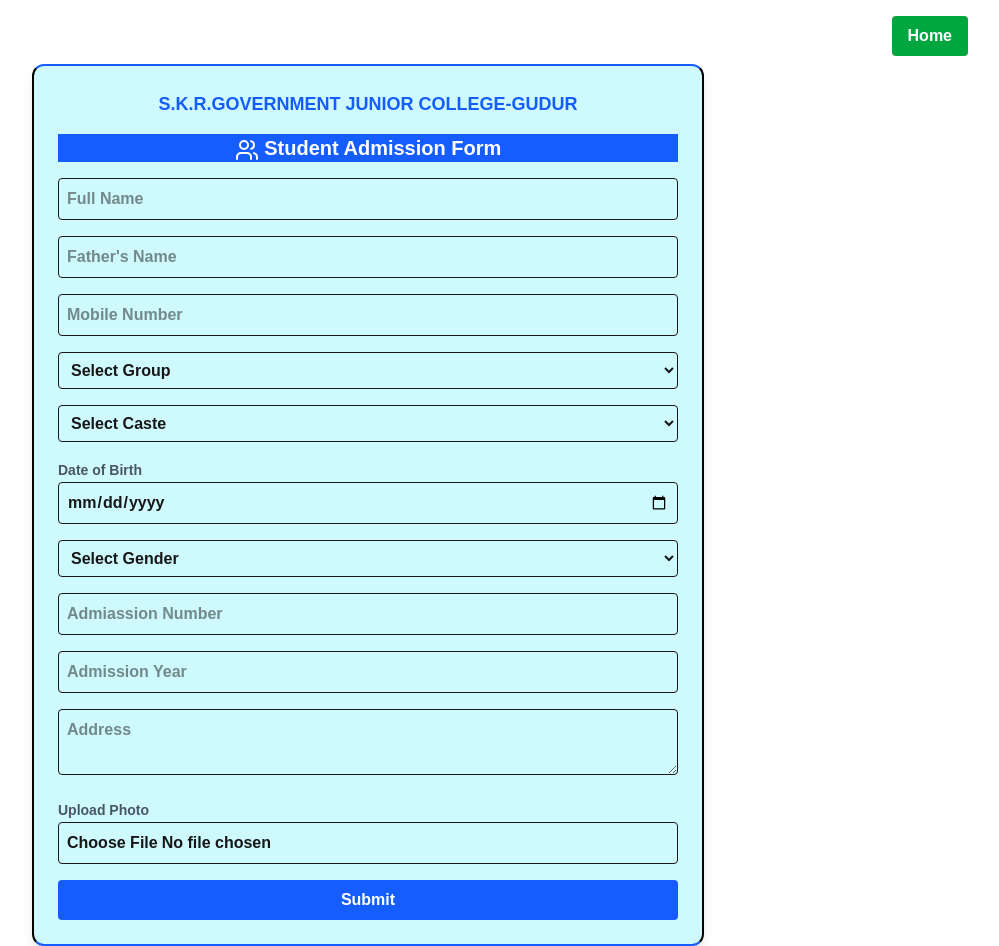
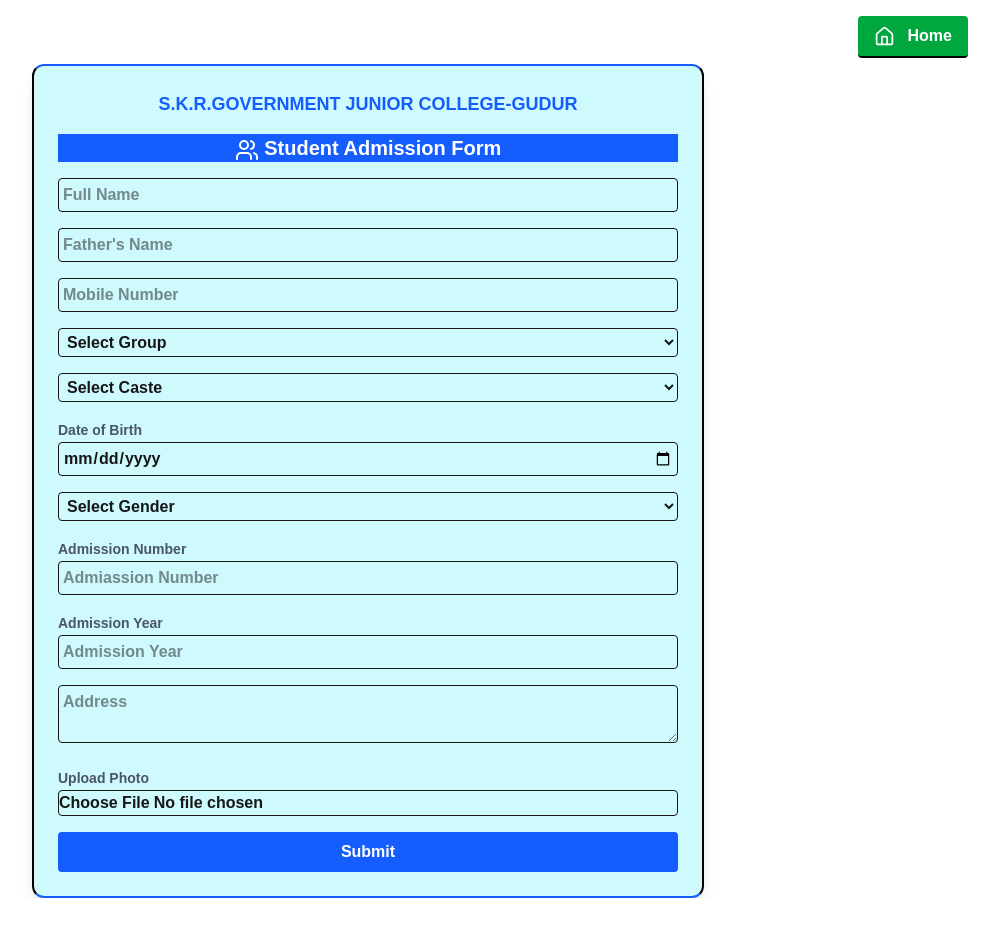
Before and after one commit to venkat-sujana/SmartEdu, a Next.js app: page /register in a window 1280 px wide. Shown: the whole page, without its empty margins (272-1271 px from the left). After the commit the page ends 898 px from the top, so only its background shows below. Built offline with nearby package versions, Linux system fonts and the light colour scheme.

Commit message:
colors added to dashboard

```diff
--- a/app/dashboard/page.js
+++ b/app/dashboard/page.js
@@ -125,7 +125,7 @@ export default function GroupDashboard() {
     const totalCount = data.reduce((sum, item) => sum + item.count, 0);
     return (
       <div className="mb-10 border shadow rounded-lg p-4 bg-white">
-        <h3 className="text-lg font-semibold text-center mb-4">{title}</h3>
+        <h3 className="text-lg font-semibold text-center mb-4"><Users className="inline mr-2 " />{title}</h3>
 
         {data.length === 0 ? (
           <p className="text-center text-red-500 font-medium">No data found</p>
@@ -156,7 +156,7 @@ export default function GroupDashboard() {
                       </td>
                     </tr>
                   ))}
-                  <tr className="font-semibold bg-gray-100 border-t">
+                  <tr className="font-semibold bg-blue-100 border-t">
                     <td
                       className="border px-4 py-2 text-center font-bold"
                       colSpan={2}
@@ -171,14 +171,14 @@ export default function GroupDashboard() {
             <div className="flex justify-end space-x-2 mt-2 print:hidden">
               <button
                 onClick={() => exportToPDF(title, data)}
-                className="bg-red-500 hover:bg-red-600 text-white px-3 py-1 font-bold rounded cursor-pointer"
+                className="bg-red-500 hover:bg-red-600 text-white px-3 py-1 font-bold rounded cursor-pointer border-b-black border-b-2"
               >
                 <FileDown className="mr-2 inline" size={16} />
                 Export to PDF
               </button>
               <button
                 onClick={() => exportToExcel(title, data)}
-                className="bg-green-500 hover:bg-green-600 text-white px-3 py-1 font-bold rounded cursor-pointer"
+                className="bg-green-500 hover:bg-green-600 text-white px-3 py-1 font-bold rounded cursor-pointer border-b-black border-b-2"
               >
                 <FileSpreadsheet className="mr-2 inline" size={16} />
                 Export to Excel
@@ -199,12 +199,12 @@ export default function GroupDashboard() {
   return (
     <div className="p-6 max-w-6xl mx-auto space-y-8">
       <Link href="/register">
-        <button className="bg-blue-600 text-white px-4 py-2 rounded font-bold hover:bg-blue-700 transition cursor-pointer">
-          Register
+        <button className="bg-blue-600 text-white px-4 py-2 rounded font-bold hover:bg-blue-700 transition cursor-pointer border-b-black border-b-2">
+          <Plus className="mr-2 inline" size={18} />Register
         </button>
       </Link>
-      <h2 className="text-xl font-bold text-center print:text-left ">
-        <Users className="mr-1 inline" size={20} /> Admissions Enrolled as on{" "}
+      <h2 className="text-xl font-bold text-center print:text-left bg-amber-100 border-2 border-b-black border-b-2 p-4 rounded-lg mt-2">
+        <Users className="mr-1 inline" size={25} color="green" /> Admissions Enrolled as on{" "}
         {currentDate}
       </h2>
       {renderTable("Date-Wise Enrollment", dateWiseCounts)}
@@ -216,7 +216,7 @@ export default function GroupDashboard() {
       <div className="flex justify-end">
         <button
           onClick={() => window.print()}
-          className="bg-purple-600 hover:bg-purple-700 text-white px-4 py-2 font-bold rounded print:hidden cursor-pointer"
+          className="bg-purple-600 hover:bg-purple-700 text-white px-4 py-2 font-bold rounded print:hidden cursor-pointer border-b-black border-b-2"
         >
           <Printer className="mr-2 inline" size={16} />
           Print All Tables
--- a/app/register/page.js
+++ b/app/register/page.js
@@ -1,7 +1,7 @@
 "use client";
 import { useState } from "react";
 import Link from "next/link";
-import { Users } from "lucide-react";
+import { Users,Home } from "lucide-react";
 
 import toast from "react-hot-toast";
 
@@ -92,8 +92,17 @@ export default function RegisterPage() {
     <div className="relative">
       <Link href="/">
         {/* Dashboard Button */}
-        <button className="bg-green-600 text-white px-4 py-2 mb-4 font-bold  rounded absolute top-4 right-10 hover:bg-blue-700 transition cursor-pointer">
-          Home
+        <button className="bg-green-600
+         text-white
+         px-4 py-2 mb-4
+         font-bold
+         rounded absolute top-4
+          right-10 hover:bg-blue-700
+          transition cursor-pointer
+           border-b-black
+           border-b-2"
+           >
+         <Home className="inline mr-2" size={21} /> Home
         </button>
       </Link>
       &nbsp;
@@ -138,7 +147,7 @@ export default function RegisterPage() {
             value={formData.name}
             onChange={handleChange}
             placeholder="Full Name"
-            className="w-full p-2 border rounded font-bold"
+            className="w-full p-1 border rounded font-bold"
             required
           />
           <input
@@ -146,7 +155,7 @@ export default function RegisterPage() {
             value={formData.fatherName}
             onChange={handleChange}
             placeholder="Father's Name"
-            className="w-full p-2 border rounded font-bold"
+            className="w-full p-1 border rounded font-bold"
             required
           />
 
@@ -155,7 +164,7 @@ export default function RegisterPage() {
             value={formData.mobile}
             onChange={handleChange}
             placeholder="Mobile Number"
-            className="w-full p-2 border rounded font-bold"
+            className="w-full p-1 border rounded font-bold"
             required
           />
 
@@ -163,7 +172,7 @@ export default function RegisterPage() {
             name="group"
             value={formData.group}
             onChange={handleChange}
-            className="w-full p-2 border rounded font-bold"
+            className="w-full p-1 border rounded font-bold"
             required
           >
             <option value="">Select Group</option>
@@ -181,23 +190,24 @@ export default function RegisterPage() {
             name="caste"
             value={formData.caste}
             onChange={handleChange}
-            className="w-full p-2 border rounded"
+            className="w-full p-1 border rounded"
             required
           >
             <option value="">Select Caste</option>
             <option value="OC">OC</option>
+            <option value="OBC">OBC</option>
             <option value="BC-E">BC</option>
             <option value="BC-A">BC-A</option>
             <option value="BC-B">BC-B</option>
             <option value="BC-C">BC-C</option>
             <option value="BC-D">BC-D</option>
             <option value="BC-E">BC-E</option>
-            <option value="BC-E">BC</option>
-            <option value="BC-E">SC-A</option>
-            <option value="BC-E">SC-B</option>
-            <option value="SC">SC-C</option>
+            <option value="SC">SC</option>
+            <option value="SC-A">SC-A</option>
+            <option value="SC_B">SC-B</option>
+            <option value="SC-C">SC-C</option>
             <option value="ST">ST</option>
-            <option value="Others">Others</option>
+            <option value="OTHER">OTHER</option>
           </select>
           <label className="text-sm text-gray-600">Date of Birth</label>
           <input
@@ -205,7 +215,7 @@ export default function RegisterPage() {
             name="dob"
             value={formData.dob}
             onChange={handleChange}
-            className="w-full p-2 border rounded"
+            className="w-full p-1 border rounded"
             required
           />
 
@@ -213,7 +223,7 @@ export default function RegisterPage() {
             name="gender"
             value={formData.gender}
             onChange={handleChange}
-            className="w-full p-2 border rounded"
+            className="w-full p-1 border rounded"
             required
           >
             <option value="">Select Gender</option>
@@ -222,23 +232,23 @@ export default function RegisterPage() {
             <option value="Other">Other</option>
           </select>
 
+          <label className="text-sm text-gray-600">Admission Number</label>
           <input
-
             name="admissionNo"
             value={formData.admissionNo}
             onChange={handleChange}
             placeholder="Admiassion Number"
-            className="w-full p-2 border rounded font-bold"
+            className="w-full p-1 border rounded font-bold"
             required
           />
-
+          <label className="text-sm text-gray-600">Admission Year</label>
           <input
             type="number"
             name="admissionYear"
             value={formData.admissionYear}
             onChange={handleChange}
             placeholder="Admission Year"
-            className="w-full p-2 border rounded"
+            className="w-full p-1 border rounded"
             required
           />
 
@@ -247,7 +257,7 @@ export default function RegisterPage() {
             value={formData.address}
             onChange={handleChange}
             placeholder="Address"
-            className="w-full p-2 border rounded font-bold"
+            className="w-full p-1 border rounded font-bold"
             required
           />
 
@@ -256,7 +266,7 @@ export default function RegisterPage() {
             type="file"
             accept="image/*"
             onChange={(e) => setPhoto(e.target.files[0])}
-            className="w-full p-2 border rounded font-bold"
+            className="w-full p-0 border rounded font-bold"
           />
 
           <button
--- a/models/Student.js
+++ b/models/Student.js
@@ -22,7 +22,7 @@ const studentSchema = new mongoose.Schema({
   caste: {
     type: String,
     required: true,
-    enum: ["OC", "BC-A", "BC-B", "BC-C", "BC-D", "BC-E", "SC-A", "SC-B","SC-C","SC","ST", "OTHER"],
+    enum: ["OC","OBC","BC-A", "BC-B", "BC-C", "BC-D", "BC-E", "SC-A", "SC-B","SC-C","SC","ST","OTHER"],
   },
   dob: {
     type: Date,
```
